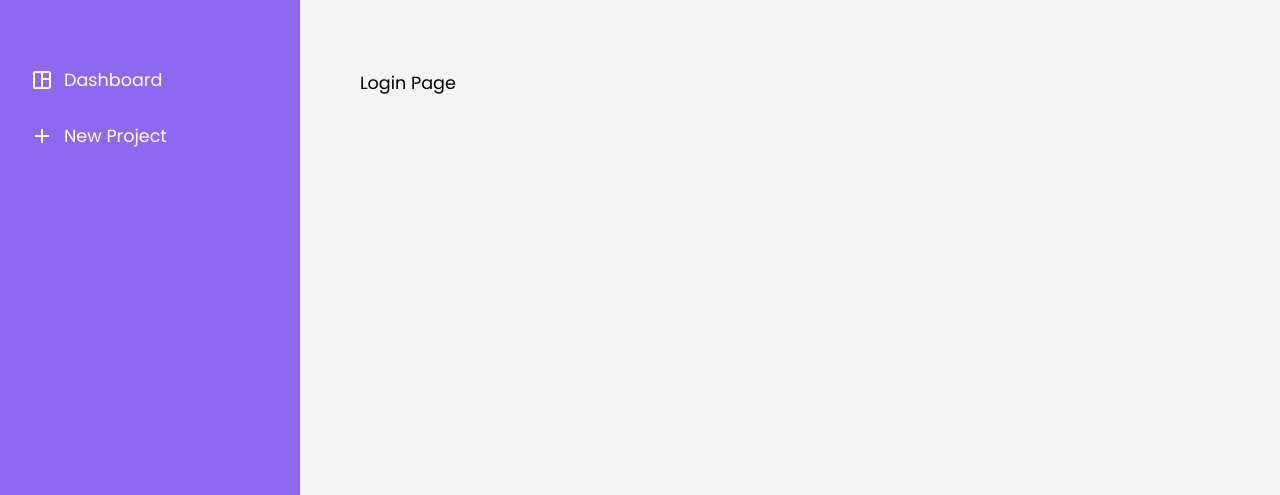
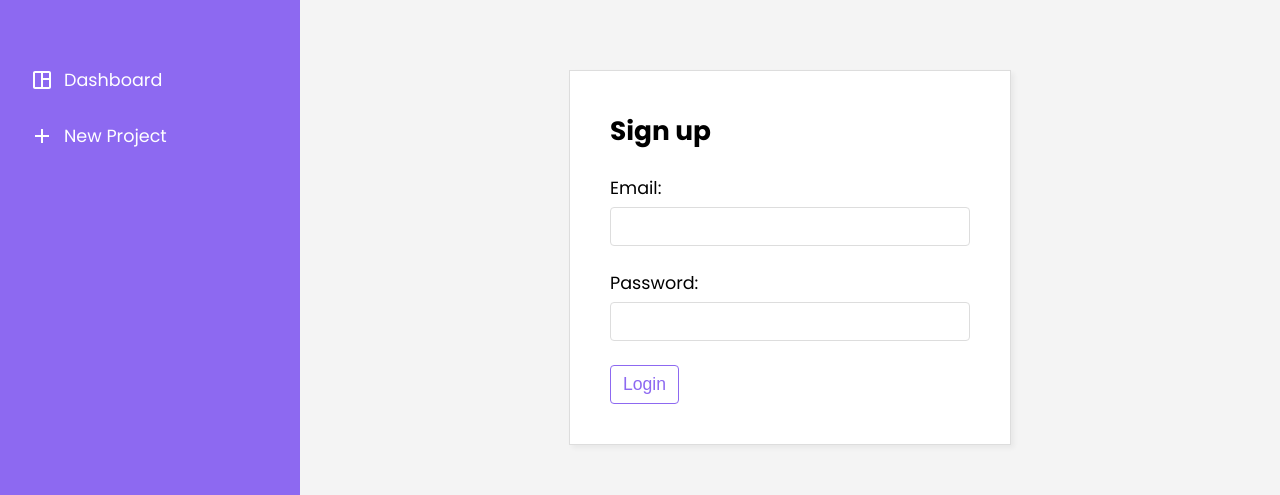
Before and after one commit to skin93/the-trullo, a React (Create React App) app: page /login in a window 1280 px wide. Shown: the part 130-625 px from the top of the page. Built offline with nearby package versions, Linux system fonts and the light colour scheme; no server answers.

Commit message:
Log in user, fix bugs

```diff
--- /dev/null
+++ b/src/hooks/useLogin.jsx
@@ -0,0 +1,45 @@
+import { useState, useEffect } from 'react';
+import { projectAuth, projectFirestore } from '../firebase/config';
+import { useAuthContext } from './useAuthContext';
+
+export const useLogin = () => {
+  const [isCancelled, setIsCancelled] = useState(false);
+  const [error, setError] = useState(null);
+  const [isPending, setIsPending] = useState(false);
+  const { dispatch } = useAuthContext();
+
+  const login = async (email, password) => {
+    setError(null);
+    setIsPending(true);
+
+    try {
+      // login
+      const res = await projectAuth.signInWithEmailAndPassword(email, password);
+
+      // update online status
+      const documentRef = projectFirestore
+        .collection('users')
+        .doc(res.user.uid);
+      await documentRef.update({ online: true });
+
+      // dispatch login action
+      dispatch({ type: 'LOGIN', payload: res.user });
+
+      if (!isCancelled) {
+        setIsPending(false);
+        setError(null);
+      }
+    } catch (err) {
+      if (!isCancelled) {
+        setError(err.message);
+        setIsPending(false);
+      }
+    }
+  };
+
+  useEffect(() => {
+    return () => setIsCancelled(true);
+  }, []);
+
+  return { login, isPending, error };
+};
--- a/src/hooks/useSignup.jsx
+++ b/src/hooks/useSignup.jsx
@@ -8,7 +8,7 @@ export const useSignup = () => {
   const [isPending, setIsPending] = useState(false);
   const { dispatch } = useAuthContext();
 
-  const signup = async (email, password, nickname, thumbnail) => {
+  const signup = async (email, password, displayName, thumbnail) => {
     setError(null);
     setIsPending(true);
 
@@ -28,13 +28,13 @@ export const useSignup = () => {
       const imgUrl = await img.ref.getDownloadURL();
 
       // add display AND PHOTO_URL name to user
-      await res.user.updateProfile({ nickname, thumbnail: imgUrl });
+      await res.user.updateProfile({ displayName, photoURL: imgUrl });
 
       // create a user document
       await projectFirestore.collection('users').doc(res.user.uid).set({
         online: true,
-        nickname,
-        thumbnail: imgUrl,
+        displayName,
+        photoURL: imgUrl,
       });
 
       // dispatch login action
--- a/src/pages/Login/index.jsx
+++ b/src/pages/Login/index.jsx
@@ -1,5 +1,52 @@
+import { AuthForm } from 'pages/Signup/Signup.styled';
+import { Error, Input, Label } from 'styles/Form.styled';
+
+import { useForm } from 'react-hook-form';
+import { yupResolver } from '@hookform/resolvers/yup';
+import * as yup from 'yup';
+import { StyledButton } from 'styles/Button.styled';
+import { useLogin } from 'hooks/useLogin';
+
 const Login = () => {
-  return <div>Login Page</div>;
+  const { login, isPending, error } = useLogin();
+  const schema = yup
+    .object({
+      email: yup.string().email().required('Email is required'),
+      password: yup.string().required('Password is required'),
+    })
+    .required();
+
+  const {
+    register,
+    handleSubmit,
+    formState: { errors },
+  } = useForm({
+    resolver: yupResolver(schema),
+  });
+
+  const onSubmit = (data) => {
+    const { email, password } = data;
+    login(email, password);
+  };
+
+  return (
+    <AuthForm onSubmit={handleSubmit(onSubmit)}>
+      <h2>Sign up</h2>
+      <Label>
+        <span>Email:</span>
+        <Input {...register('email')} />
+        {errors.email && <Error>{errors.email.message}</Error>}
+      </Label>
+      <Label>
+        <span>Password:</span>
+        <Input {...register('password')} type='password' />
+        {errors.password && <Error>{errors.password.message}</Error>}
+      </Label>
+      {!isPending && <StyledButton type='submit'>Login</StyledButton>}
+      {isPending && <StyledButton disabled>Loading...</StyledButton>}
+      {error && <Error>{error}</Error>}
+    </AuthForm>
+  );
 };
 
 export default Login;
--- a/src/pages/Signup/index.jsx
+++ b/src/pages/Signup/index.jsx
@@ -18,7 +18,7 @@ const Signup = () => {
         .min(4, 'Password must be at least 4 characters')
         .max(20, 'Password must be at most 20 characters')
         .required('Password is required'),
-      nickname: yup.string().required('Nickname is required'),
+      displayName: yup.string().required('Nickname is required'),
       thumbnail: yup
         .mixed()
         .test('name', 'Image is required', (value) => {
@@ -48,10 +48,10 @@ const Signup = () => {
   const onSubmit = (data) => {
     let email = data.email;
     let password = data.password;
-    let nickname = data.nickname;
+    let displayName = data.displayName;
     let thumbnail = data.thumbnail[0];
 
-    signup(email, password, nickname, thumbnail);
+    signup(email, password, displayName, thumbnail);
   };
 
   return (
@@ -69,8 +69,8 @@ const Signup = () => {
       </Label>
       <Label>
         <span>Nickname:</span>
-        <Input {...register('nickname')} />
-        {errors.nickname && <Error>{errors.nickname.message}</Error>}
+        <Input {...register('displayName')} />
+        {errors.displayName && <Error>{errors.displayName.message}</Error>}
       </Label>
       <Label>
         <span>Profile thumbnail:</span>
```
